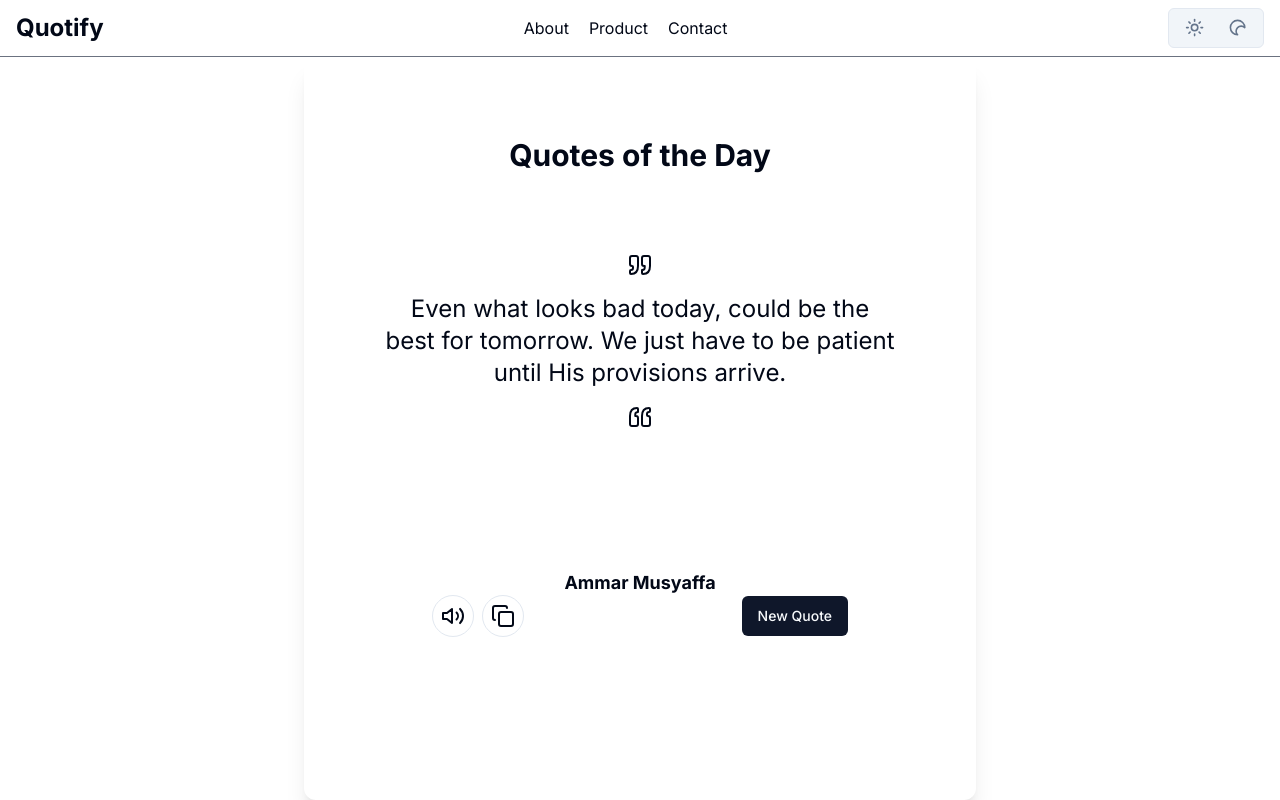
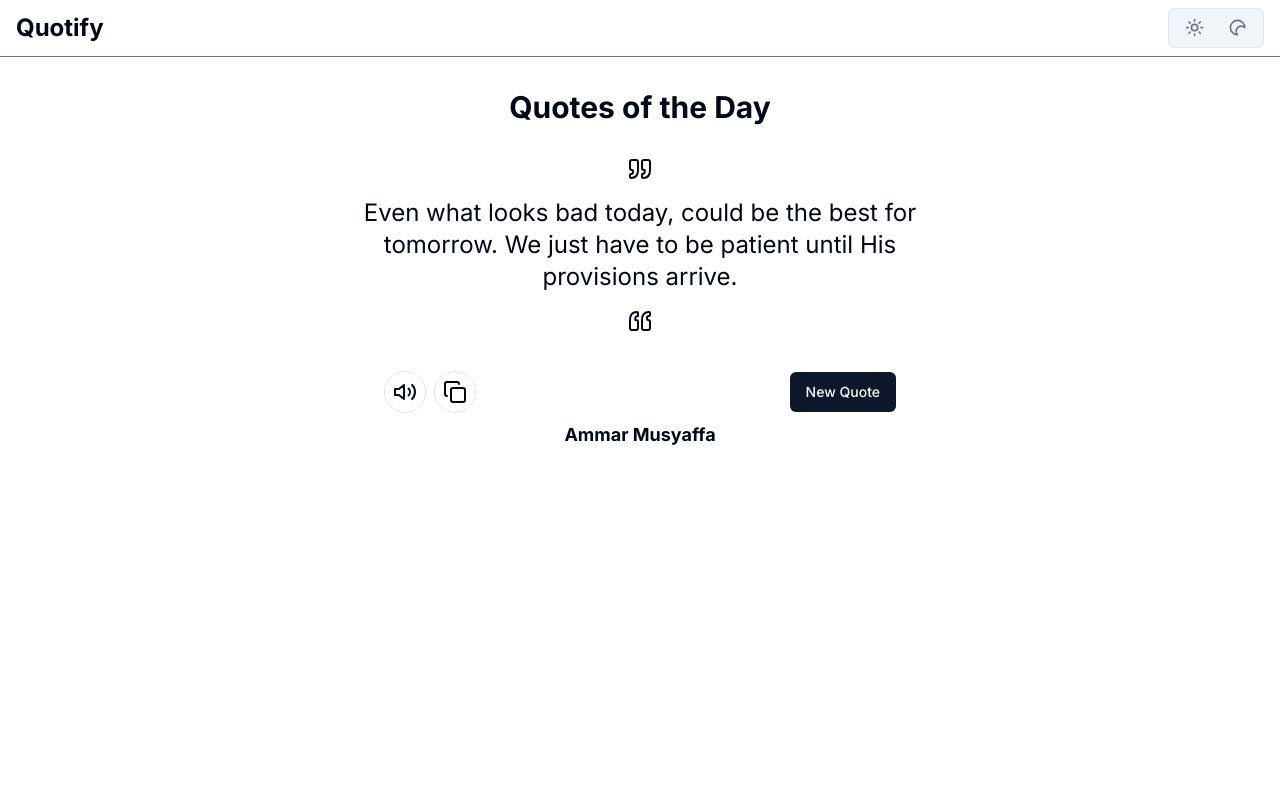
Before and after one commit to ahmadammarm/quotify, a Next.js app: page / in a window 1280 px wide. Built offline with nearby package versions, Linux system fonts and the light colour scheme.

Commit message:
update quote card

```diff
--- a/app/components/Navbar.tsx
+++ b/app/components/Navbar.tsx
@@ -16,41 +16,6 @@ const Navbar = () => {
       py-2
       ">
         <Logo />
-        <div className='flex'>
-          <Link
-          href={'/about'}
-          className='
-            mr-5
-            hover:text-teal-500
-            transition
-            duration-300
-            ease-in-out
-            cursor-pointer
-          '
-          >About</Link>
-          <Link
-          href={'/product'}
-          className='
-            mr-5
-            hover:text-teal-500
-            transition
-            duration-300
-            ease-in-out
-            cursor-pointer
-          '
-          >Product</Link>
-          <Link
-          href={'/contact'}
-          className='
-            mr-5
-            hover:text-teal-500
-            transition
-            duration-300
-            ease-in-out
-            cursor-pointer
-          '
-          >Contact</Link>
-        </div>
         <div className="flex gap-4 items-center">
           <ThemeSwitcher />
         </div>
--- a/app/components/QuoteCard.tsx
+++ b/app/components/QuoteCard.tsx
@@ -34,11 +34,11 @@ const QuoteCard = () => {
 
 
   return (
-    <div className="w-full max-w-2xl mx-auto rounded-xl shadow-xl p-8 sm:p-10 md:p-12 lg:p-16 xl:p-20">
-      <header className="text-center text-3xl font-bold mb-8 sm:mb-10 md:mb-12 lg:mb-16 xl:mb-20">
+    <div className="w-full max-w-2xl mx-auto p-8">
+      <header className="text-center text-3xl font-bold mb-8">
         Quotes of the Day
       </header>
-      <div className="relative flex flex-col justify-between items-center h-64 sm:h-72 md:h-80 lg:h-96 xl:h-112 mb-8 sm:mb-10 md:mb-12 lg:mb-16 xl:mb-20">
+      <div className="relative flex flex-col justify-between items-center h-64">
         <div className="flex flex-col justify-center items-center text-center text-lg mb-4 sm:mb-6 md:mb-8 lg:mb-10 xl:mb-12">
           <QuoteIcon className="text-4xl mb-4" />
           <p className="quote text-center text-2xl">{quote}</p>
```
